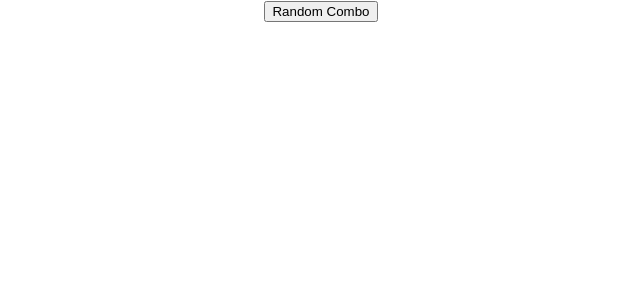
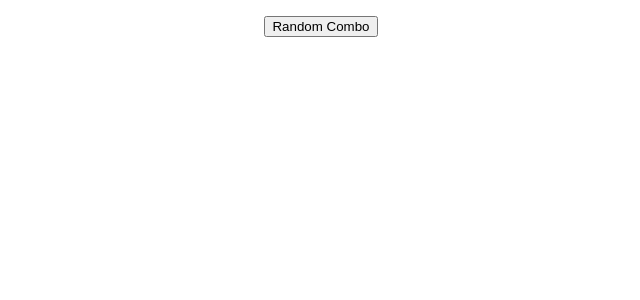
Before and after one commit to jjmerri/random-combo, a React (Create React App) app: page / in a window 1280 px wide. Shown: the top 300 px of the page, without its empty margins (319-959 px from the left). Built offline with nearby package versions, Linux system fonts and the light colour scheme.

Commit message:
stle -jjm

```diff
--- a/src/App.js
+++ b/src/App.js
@@ -35,7 +35,9 @@ function App() {
 
   return (
     <div className="App">
-      <button onClick={getCombo}>Random Combo</button>
+      <button onClick={getCombo} style={{ marginTop: "1rem" }}>
+        Random Combo
+      </button>
 
       {comboHistory
         ?.map((combo, index) => {
```
